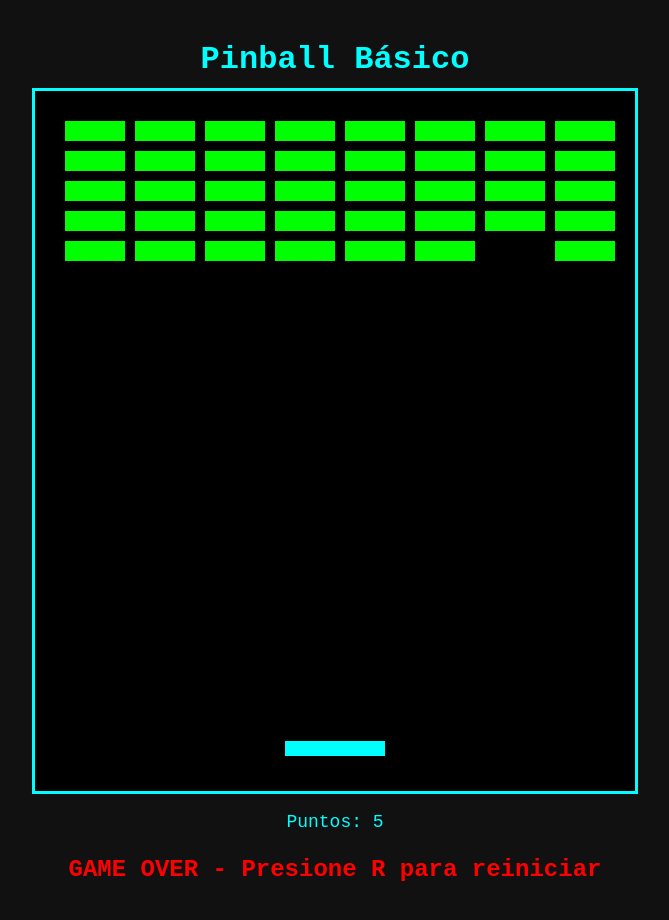
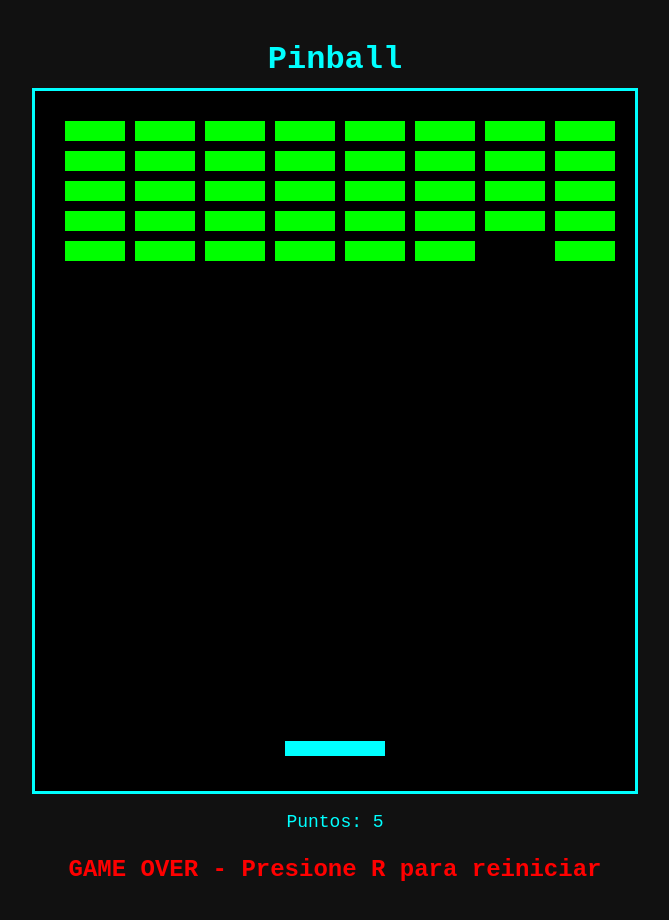
Before and after one commit to CristianJCM/PinBall, a plain HTML site: page index.html in a window 1280 px wide. Shown: the whole page, without its empty margins (305-974 px from the left). Drawn offline with Linux system fonts and the light colour scheme.

Commit message:
quitar Basico

```diff
--- a/index.html
+++ b/index.html
@@ -3,11 +3,11 @@
 <head>
   <meta charset="UTF-8" />
   <meta name="viewport" content="width=device-width, initial-scale=1" />
-  <title>Pinball Básico</title>
+  <title>Pinball</title>
   <link rel="stylesheet" href="styles.css" />
 </head>
 <body>
-  <h1>Pinball Básico</h1>
+  <h1>Pinball</h1>
   <canvas id="pinball" width="600" height="700"></canvas>
   <p>Puntos: <span id="score">0</span></p>
   <p id="pause-message" style="display:none; color: yellow;">PAUSA</p>
```
